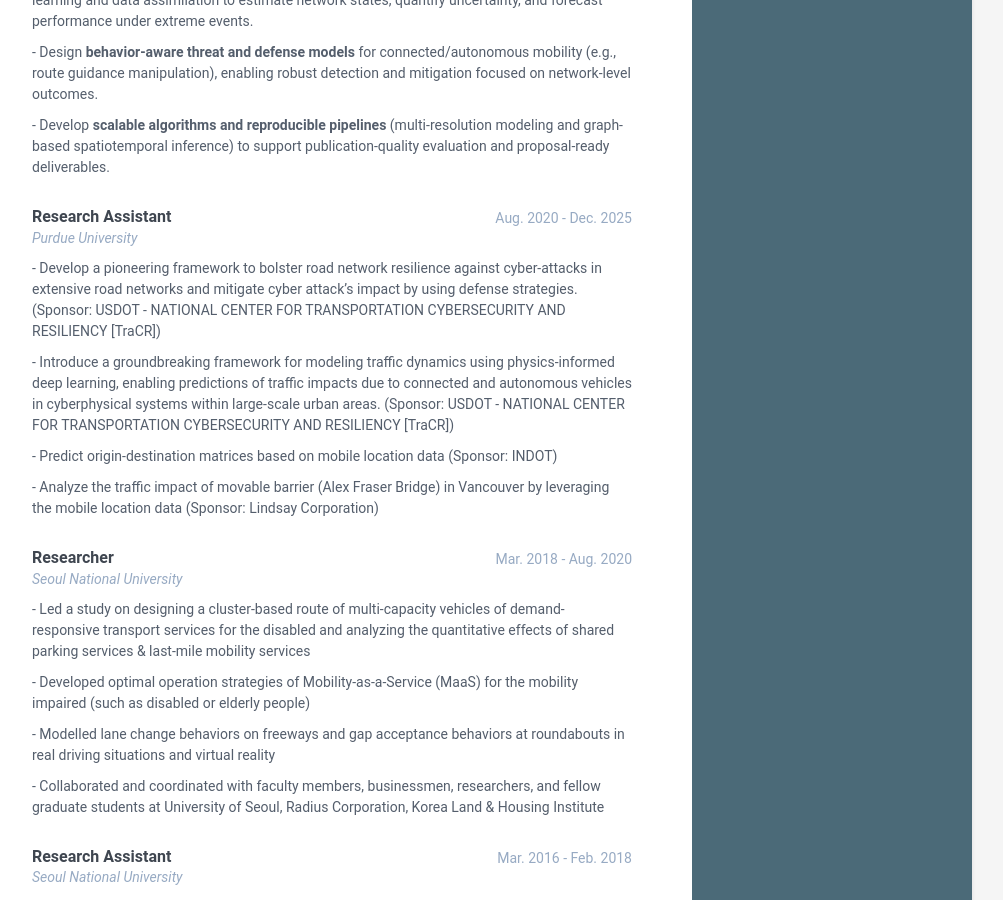
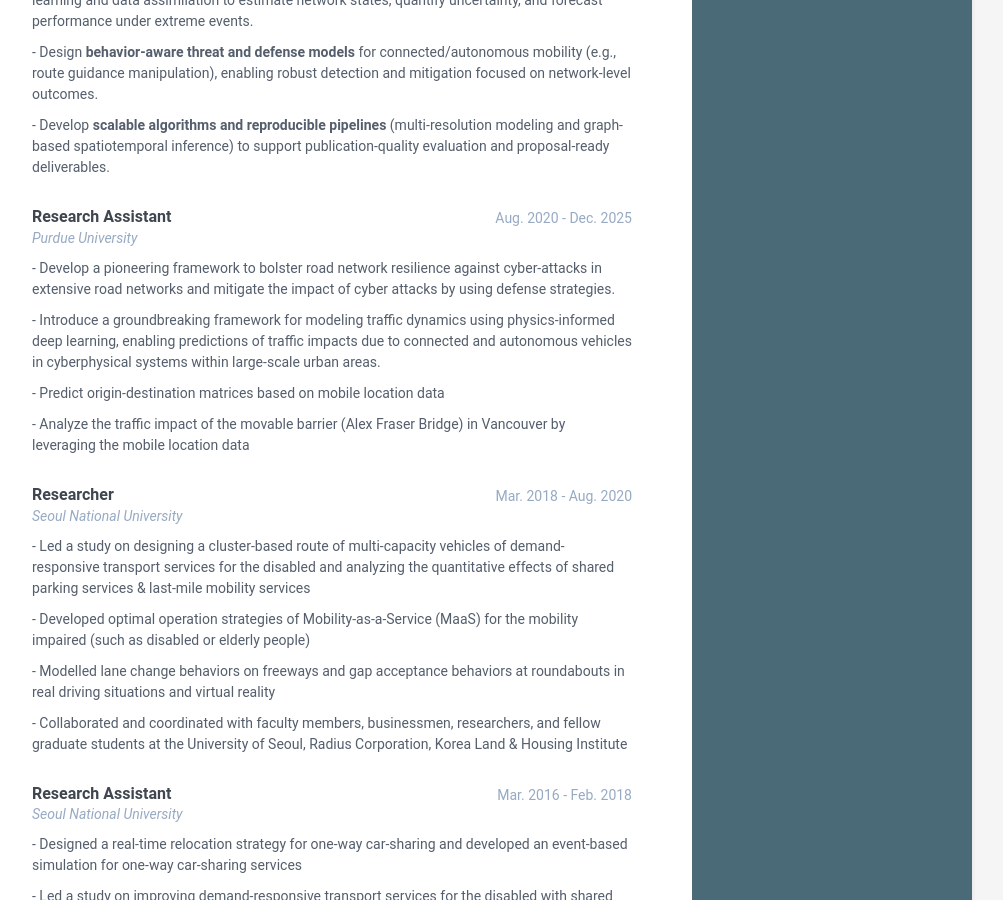
Before and after one commit to eunhanka/eunhanka.github.io, a Jekyll site: the page built from index.html, in a window 1280 px wide and 900 px high, scrolled down 1831 px. Shown: the whole window, without its empty margins (168-1171 px from the left). Built offline with Jekyll 4.4.1, drawn with Linux system fonts in a browser that asks for light colours.

Commit message:
Refine details in research assistant roles

```diff
--- a/_data/data.yml
+++ b/_data/data.yml
@@ -111,10 +111,10 @@
       time: Aug. 2020 - Dec. 2025
       company: <i>Purdue University</i>
       details: |
-        <p> - Develop a pioneering framework to bolster road network resilience against cyber-attacks in extensive road networks and mitigate cyber attack’s impact by using defense strategies. (Sponsor: USDOT - NATIONAL CENTER FOR TRANSPORTATION CYBERSECURITY AND RESILIENCY [TraCR]) </p>
-        <p> - Introduce a groundbreaking framework for modeling traffic dynamics using physics-informed deep learning, enabling predictions of traffic impacts due to connected and autonomous vehicles in cyberphysical systems within large-scale urban areas. (Sponsor: USDOT - NATIONAL CENTER FOR TRANSPORTATION CYBERSECURITY AND RESILIENCY [TraCR]) </p>
-        <p> - Predict origin-destination matrices based on mobile location data (Sponsor: INDOT)</p>
-        <p> - Analyze the traffic impact of movable barrier (Alex Fraser Bridge) in Vancouver by leveraging the mobile location data (Sponsor: Lindsay Corporation)</p>
+        <p> - Develop a pioneering framework to bolster road network resilience against cyber-attacks in extensive road networks and mitigate the impact of cyber attacks by using defense strategies. </p>
+        <p> - Introduce a groundbreaking framework for modeling traffic dynamics using physics-informed deep learning, enabling predictions of traffic impacts due to connected and autonomous vehicles in cyberphysical systems within large-scale urban areas. </p>
+        <p> - Predict origin-destination matrices based on mobile location data</p>
+        <p> - Analyze the traffic impact of the movable barrier (Alex Fraser Bridge) in Vancouver by leveraging the mobile location data</p>
 
     - role: <b>Researcher</b>
       time: Mar. 2018 - Aug. 2020
@@ -123,7 +123,7 @@
         <p> - Led a study on designing a cluster-based route of multi-capacity vehicles of demand-responsive transport services for the disabled and analyzing the quantitative effects of shared parking services & last-mile mobility services</p>
         <p> - Developed optimal operation strategies of Mobility-as-a-Service (MaaS) for the mobility impaired (such as disabled or elderly people)</p>
         <p> - Modelled lane change behaviors on freeways and gap acceptance behaviors at roundabouts in real driving situations and virtual reality</p>
-        <p> - Collaborated and coordinated with faculty members, businessmen, researchers, and fellow graduate students at University of Seoul, Radius Corporation, Korea Land & Housing Institute</p>
+        <p> - Collaborated and coordinated with faculty members, businessmen, researchers, and fellow graduate students at the University of Seoul, Radius Corporation, Korea Land & Housing Institute</p>
 
     - role: <b>Research Assistant</b>
       time: Mar. 2016 - Feb. 2018
```
